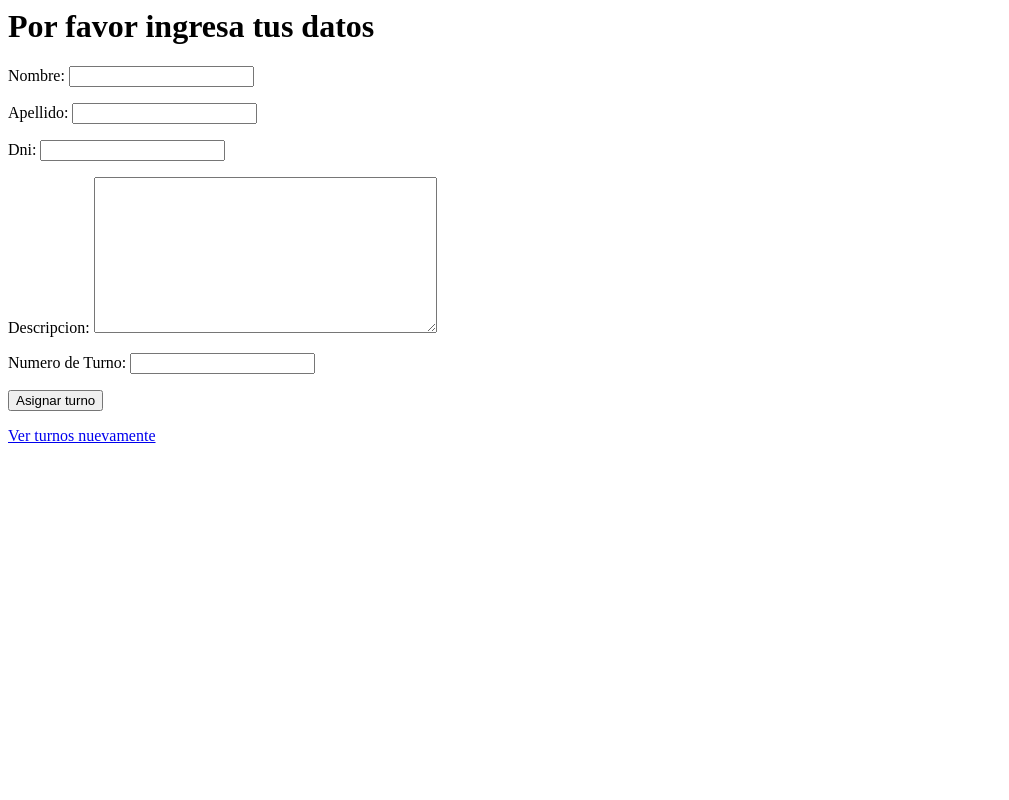
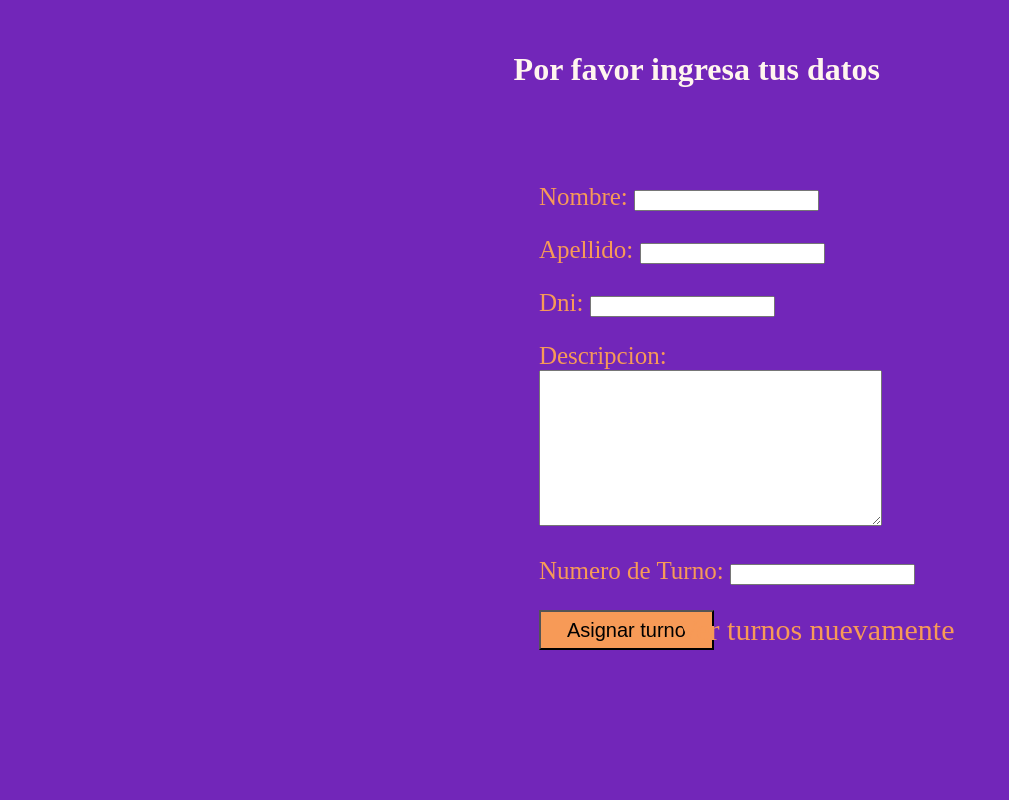
Before and after one commit to hernandezjose19/Turnos, a Django app: page /tusonrisa/agendando-turnos/ in a window 1280 px wide. Shown: the whole page, without its empty margins (0-1009 px from the left). Run offline with Django 3.2, Linux system fonts and the light colour scheme; parts of the project's set-up code (start-up, migrations or seed data) failed here and were passed over.

Commit message:
Se agregan estilos al formulario de toma de turnos

```diff
--- a/Odontologia/Doctores/static/css/reserva/reserva_turnos.css
+++ b/Odontologia/Doctores/static/css/reserva/reserva_turnos.css
@@ -0,0 +1,41 @@
+body{
+    background: rgb(114, 38, 185);
+}
+
+h1{
+    position: relative;
+    top: 30px;
+    left: 40%;
+    color: seashell;
+    width: 380px;
+}
+
+form{
+    width: 400px;
+    height: 380px;
+    position: relative;
+    top: 100px;
+    left: 42%;
+
+}
+
+form p{
+    color: rgb(247, 154, 87);
+    font-size: 25px;
+}
+
+form .Asignar{
+    background: rgb(247, 154, 87);
+    width: 175px;
+    height: 40px;
+    font-size: 20px;
+}
+
+nav a {
+    position: relative;
+    top: 150px;
+    left: 53%;
+    color: rgb(247, 154, 87);
+    text-decoration: none;
+    font-size: 30px;
+}
--- a/Odontologia/Templates/agendando_turnos.html
+++ b/Odontologia/Templates/agendando_turnos.html
@@ -1,14 +1,27 @@
+{% load static %}
+
+<!DOCTYPE html>
+    <html>
+        <head>
+            <link rel="stylesheet"  href="{% static 'css/reserva/reserva_turnos.css' %}">
+
+        </head>
+        <body>
+
                 {% block h1 %}
-
+            <header>
                 <h1>Por favor ingresa tus datos</h1>
+            </header>
                 {% endblock %}
             <form method="post">
                 {% csrf_token %}
                 {{ formu.as_p }}
-
-
                 {% block input %}
- <input type="submit" value="Asignar turno">
+                <input class = "Asignar" type="submit" value="Asignar turno">
                 {% endblock %}
             </form>
+            <nav>
             <a href="{% url 'Turnos libres' %}">Ver turnos nuevamente</a>
+            </nav>
+        </body>
+    </html>
```
Lines whose indentation alone changed are shown as unchanged.
